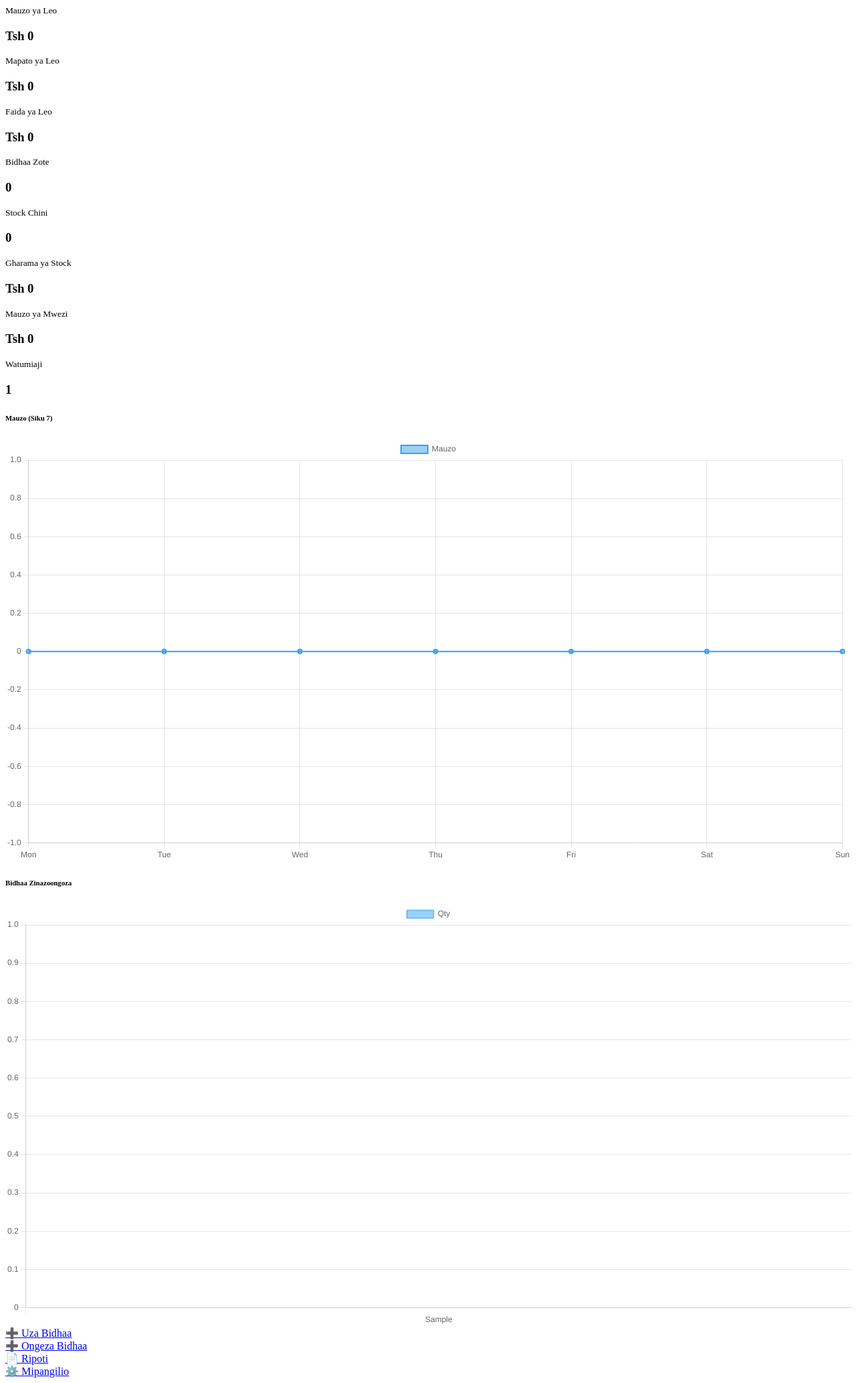
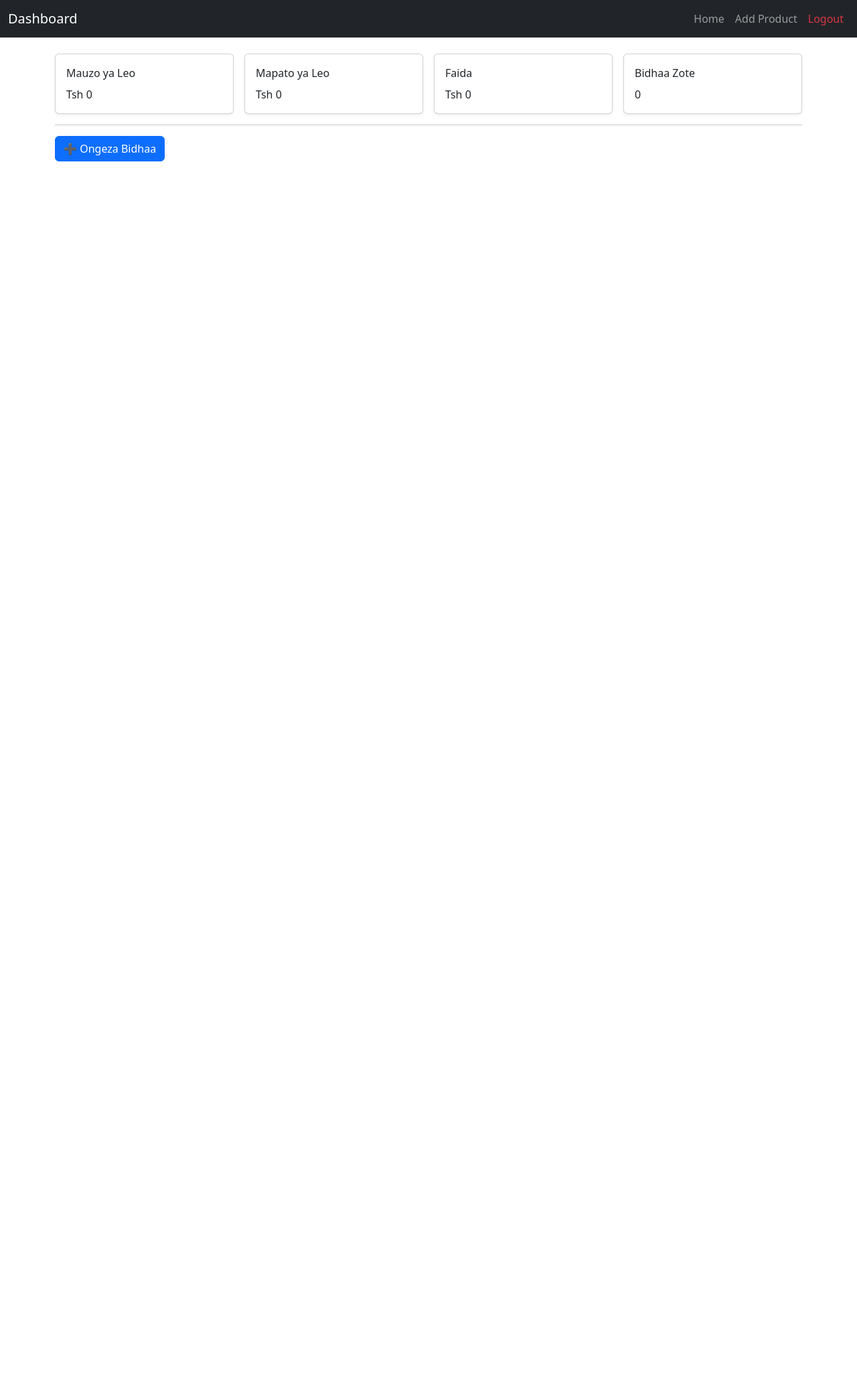
Before and after one commit to benmass1/Business_Systems_Op, a Flask app: page / in a window 1280 px wide. Shown: the whole page at 67% size. After the commit the page ends 241 px from the top, so only its background shows below. Run offline with Flask 3, Linux system fonts and the light colour scheme; a user stored in the database is signed in.

Commit message:
Update dashboard.html

```diff
--- a/app/templates/dashboard.html
+++ b/app/templates/dashboard.html
@@ -1,123 +1,52 @@
-
+{% extends "base.html" %}
 {% block content %}
 
-<div class="container-fluid py-3">
+<div class="row g-3">
 
-  <!-- KPI CARDS -->
-  <div class="row g-3 mb-3">
   <div class="col-6 col-md-3">
-      <div class="card kpi blue">
-        <small>Mauzo ya Leo</small>
-        <h3>Tsh {{ sales_today }}</h3>
+    <div class="card shadow-sm">
+      <div class="card-body">
+        <div class="card-title">Mauzo ya Leo</div>
+        <div class="card-value">Tsh {{ sales_today }}</div>
       </div>
-    </div>
-    <div class="col-6 col-md-3">
-      <div class="card kpi green">
-        <small>Mapato ya Leo</small>
-        <h3>Tsh {{ revenue_today }}</h3>
-      </div>
-    </div>
-    <div class="col-6 col-md-3">
-      <div class="card kpi purple">
-        <small>Faida ya Leo</small>
-        <h3>Tsh {{ profit_today }}</h3>
-      </div>
-    </div>
-    <div class="col-6 col-md-3">
-      <div class="card kpi dark">
-        <small>Bidhaa Zote</small>
-        <h3>{{ total_products }}</h3>
     </div>
   </div>
 
   <div class="col-6 col-md-3">
-      <div class="card kpi warning">
-        <small>Stock Chini</small>
-        <h3>{{ low_stock }}</h3>
-      </div>
-    </div>
-    <div class="col-6 col-md-3">
-      <div class="card kpi teal">
-        <small>Gharama ya Stock</small>
-        <h3>Tsh {{ stock_cost }}</h3>
-      </div>
-    </div>
-    <div class="col-6 col-md-3">
-      <div class="card kpi orange">
-        <small>Mauzo ya Mwezi</small>
-        <h3>Tsh {{ sales_month }}</h3>
-      </div>
-    </div>
-    <div class="col-6 col-md-3">
-      <div class="card kpi gray">
-        <small>Watumiaji</small>
-        <h3>{{ users_count }}</h3>
+    <div class="card shadow-sm">
+      <div class="card-body">
+        <div class="card-title">Mapato ya Leo</div>
+        <div class="card-value">Tsh {{ revenue_today }}</div>
       </div>
     </div>
   </div>
 
-  <!-- GRAPHS -->
-  <div class="row g-3 mb-3">
-    <div class="col-md-8">
-      <div class="card p-3">
-        <h6>Mauzo (Siku 7)</h6>
-        <canvas id="salesChart"></canvas>
-      </div>
-    </div>
-    <div class="col-md-4">
-      <div class="card p-3">
-        <h6>Bidhaa Zinazoongoza</h6>
-        <canvas id="topProducts"></canvas>
+  <div class="col-6 col-md-3">
+    <div class="card shadow-sm">
+      <div class="card-body">
+        <div class="card-title">Faida</div>
+        <div class="card-value">Tsh {{ profit_today }}</div>
       </div>
     </div>
   </div>
 
-  <!-- QUICK ACTIONS -->
-  <div class="row g-3 mb-3">
   <div class="col-6 col-md-3">
-      <a href="/sales" class="btn btn-primary w-100">➕ Uza Bidhaa</a>
+    <div class="card shadow-sm">
+      <div class="card-body">
+        <div class="card-title">Bidhaa Zote</div>
+        <div class="card-value">{{ total_products }}</div>
       </div>
-    <div class="col-6 col-md-3">
-      <a href="/add-product" class="btn btn-success w-100">➕ Ongeza Bidhaa</a>
-    </div>
-    <div class="col-6 col-md-3">
-      <a href="/reports" class="btn btn-warning w-100">📄 Ripoti</a>
-    </div>
-    <div class="col-6 col-md-3">
-      <a href="/settings" class="btn btn-dark w-100">⚙️ Mipangilio</a>
     </div>
   </div>
 
 </div>
 
-<!-- CHART JS -->
-<script src="https://cdn.jsdelivr.net/npm/chart.js"></script>
-<script>
-const ctx = document.getElementById('salesChart');
-new Chart(ctx, {
-  type: 'line',
-  data: {
-    labels: {{ sales_labels|safe }},
-    datasets: [{
-      label: 'Mauzo',
-      data: {{ sales_data|safe }},
-      borderWidth: 2
-    }]
-  }
-});
+<hr>
 
-const ctx2 = document.getElementById('topProducts');
-new Chart(ctx2, {
-  type: 'bar',
-  data: {
-    labels: {{ top_labels|safe }},
-    datasets: [{
-      label: 'Qty',
-      data: {{ top_data|safe }},
-      borderWidth: 1
-    }]
-  }
-});
-</script>
+<div class="d-grid gap-2 d-md-flex">
+    <a href="{{ url_for('main.add_product') }}" class="btn btn-primary">
+        ➕ Ongeza Bidhaa
+    </a>
+</div>
 
 {% endblock %}
```
Lines whose indentation alone changed are shown as unchanged.
